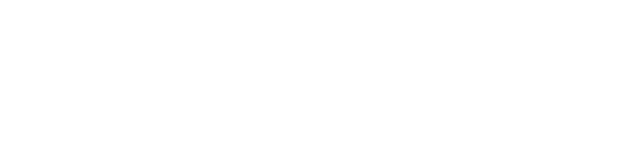
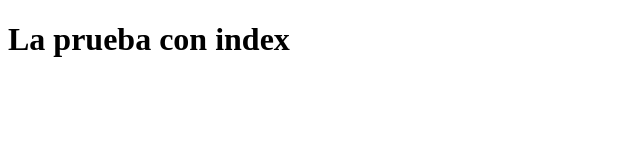
Before and after one commit to Vrogelh/eliminar-prueba, a plain HTML site: page index.html in a window 1280 px wide. Shown: the whole page, without its empty margins (0-640 px from the left). Drawn offline with Linux system fonts and the light colour scheme.

Commit message:
modifique el index

```diff
--- a/index.html
+++ b/index.html
@@ -3,9 +3,10 @@
 <head>
     <meta charset="UTF-8">
     <meta name="viewport" content="width=device-width, initial-scale=1.0">
-    <title>Document</title>
+    <title>Prueba Git</title>
 </head>
 <body>
+    <h1>La prueba con index</h1>
 
 </body>
 </html>
```
